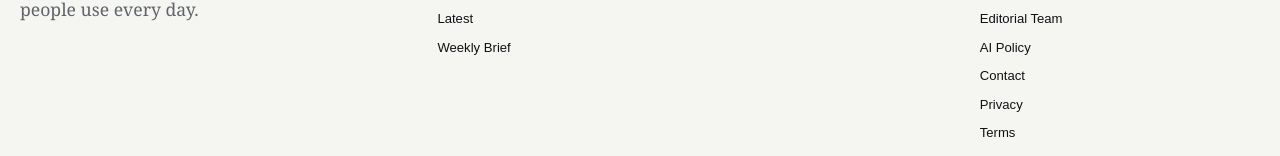
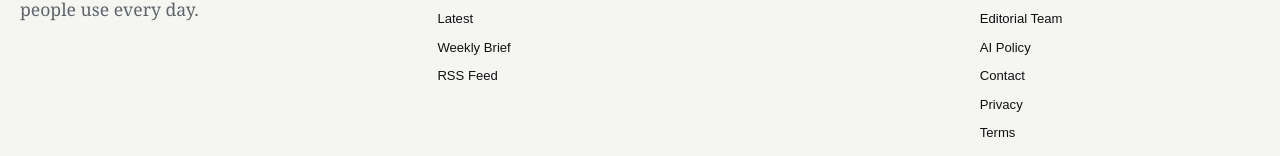
Before and after one commit to syleriofficial/Decodista, a Next.js app: page /about in a window 1280 px wide. Shown: the part 1414-1570 px from the top of the page. Built offline with nearby package versions, Linux system fonts and the light colour scheme; no server answers.

Commit message:
feat: add permanent discoverable RSS feed link in footer

```diff
--- a/components/site-footer.tsx
+++ b/components/site-footer.tsx
@@ -17,6 +17,7 @@ export function SiteFooter() {
             <ul>
               {NAV_ITEMS.map((item) => <li key={item.href}><Link href={item.href}>{item.label}</Link></li>)}
               <li><Link href="/weekly">Weekly Brief</Link></li>
+              <li><a href="/rss.xml" type="application/rss+xml">RSS Feed</a></li>
             </ul>
           </div>
           <div>
```
